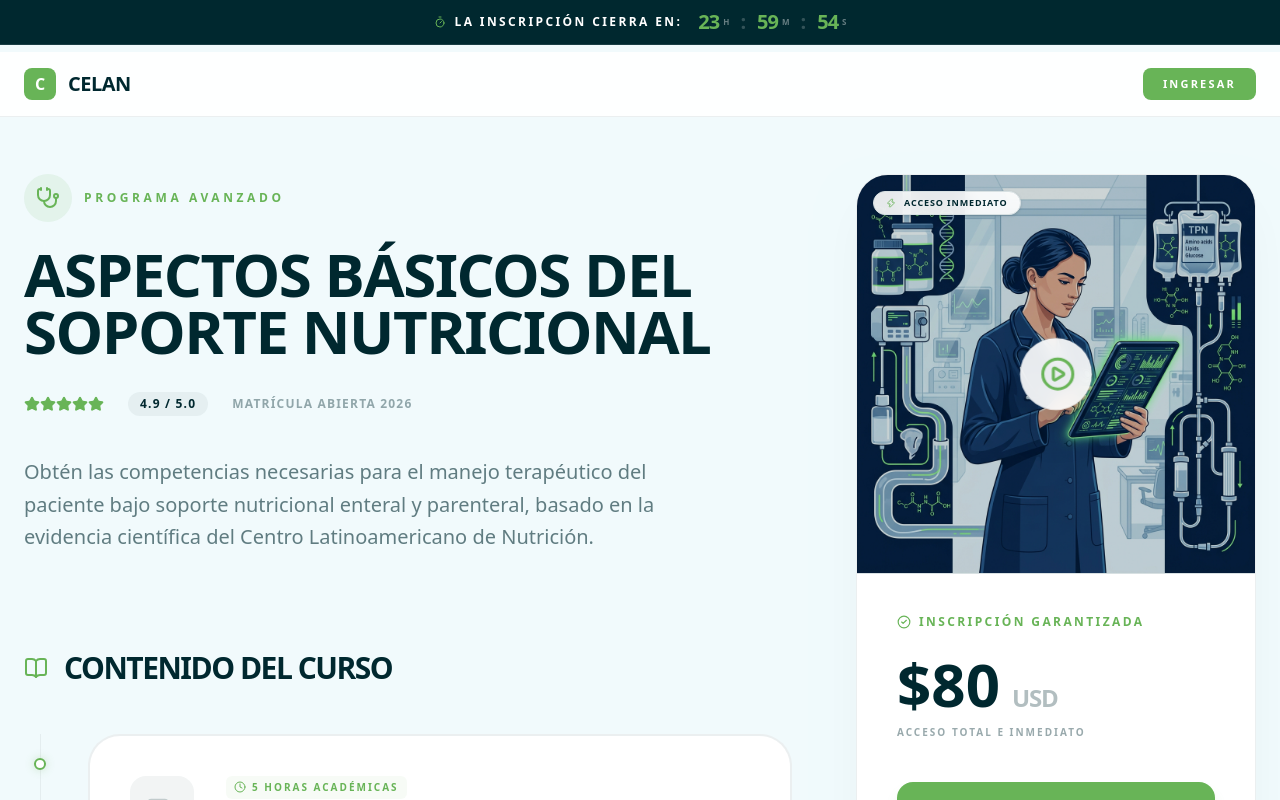
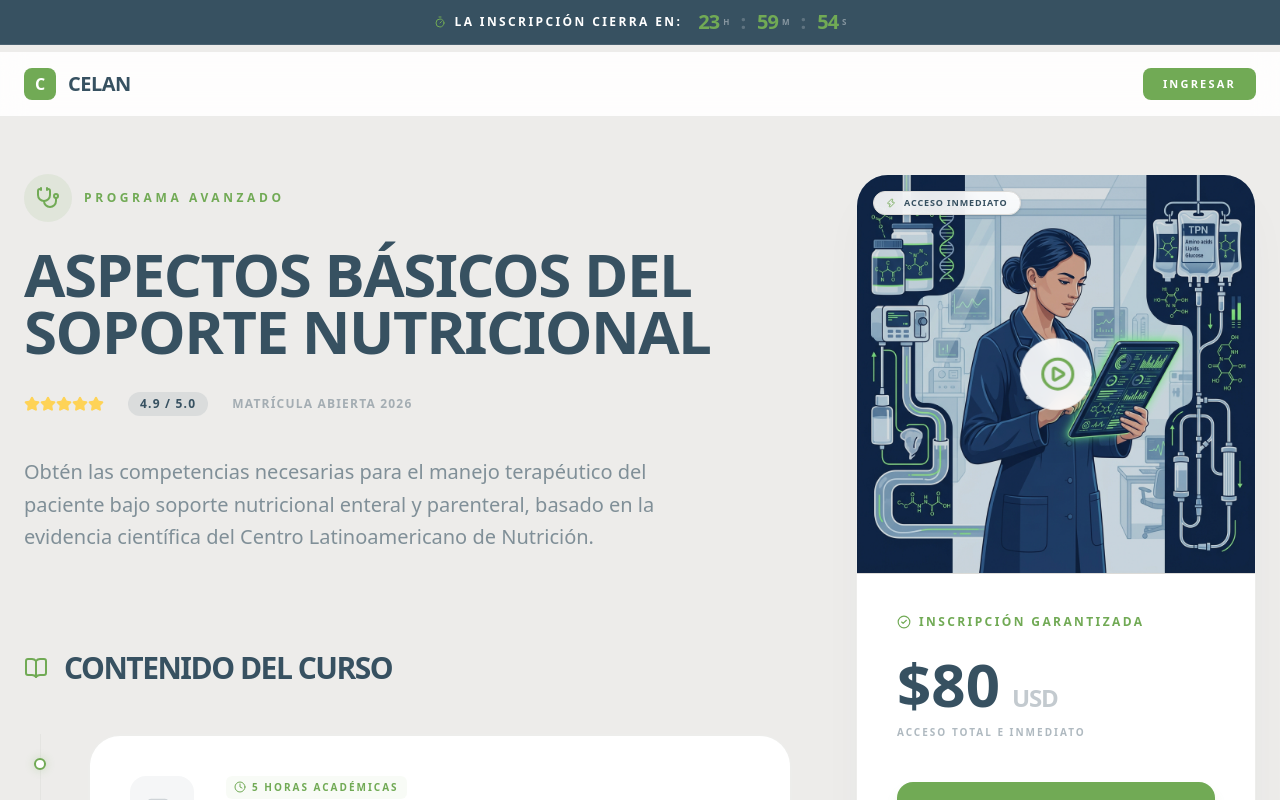
Before and after one commit to JorgeIgnacio666/celan-landing, a Next.js app: page / in a window 1280 px wide. Shown: the top 800 px of the page. Built offline with nearby package versions, Linux system fonts and the light colour scheme.

Commit message:
Update branding palette to new corporate colors

```diff
--- a/src/app/globals.css
+++ b/src/app/globals.css
@@ -1,21 +1,25 @@
 @import "tailwindcss";
 
 :root {
-  --background: oklch(0.98 0.01 210);
-  --foreground: oklch(0.25 0.05 210);
-  --celan-green: oklch(0.70 0.15 140);
-  --celan-charcoal: oklch(0.25 0.05 210);
-  --celan-surface: oklch(1.00 0.00 0);
-  --celan-border: oklch(0.90 0.01 210);
+  --background: #edecea;
+  --foreground: #375161;
+  --primary: #71aa55;
+  --secondary: #375161;
+  --accent-yellow: #fed357;
+  --accent-maroon: #763c43;
+  --surface: #ffffff;
+  --border: #dcdbd8;
 }
 
 @theme inline {
   --color-background: var(--background);
   --color-foreground: var(--foreground);
-  --color-primary: var(--celan-green);
-  --color-secondary: var(--celan-charcoal);
-  --color-surface: var(--celan-surface);
-  --color-border: var(--celan-border);
+  --color-primary: var(--primary);
+  --color-secondary: var(--secondary);
+  --color-accent-yellow: var(--accent-yellow);
+  --color-accent-maroon: var(--accent-maroon);
+  --color-surface: var(--surface);
+  --color-border: var(--border);
   --shadow-card: 0 4px 6px -1px rgb(0 0 0 / 0.05), 0 2px 4px -2px rgb(0 0 0 / 0.05);
   --shadow-elevated: 0 20px 25px -5px rgb(0 0 0 / 0.1), 0 8px 10px -6px rgb(0 0 0 / 0.1);
 }
--- a/src/app/page.tsx
+++ b/src/app/page.tsx
@@ -130,12 +130,12 @@ export default function Home() {
                 </h1>
 
                 <div className="flex flex-wrap items-center gap-4 md:gap-6 mb-8 md:mb-10">
-                    <div className="flex text-primary">
+                    <div className="flex text-accent-yellow">
                         {[...Array(5)].map((_, i) => (
                             <Star key={i} size={14} fill="currentColor" className="md:w-4 md:h-4" />
                         ))}
                     </div>
-                    <span className="text-[10px] md:text-xs font-black text-secondary uppercase tracking-widest bg-secondary/5 px-3 py-1 rounded-full">4.9 / 5.0</span>
+                    <span className="text-[10px] md:text-xs font-black text-secondary uppercase tracking-widest bg-secondary/10 px-3 py-1 rounded-full">4.9 / 5.0</span>
                     <span className="text-[10px] md:text-xs font-black text-secondary/40 uppercase tracking-widest hidden sm:block">Matrícula Abierta 2026</span>
                 </div>
 
```
